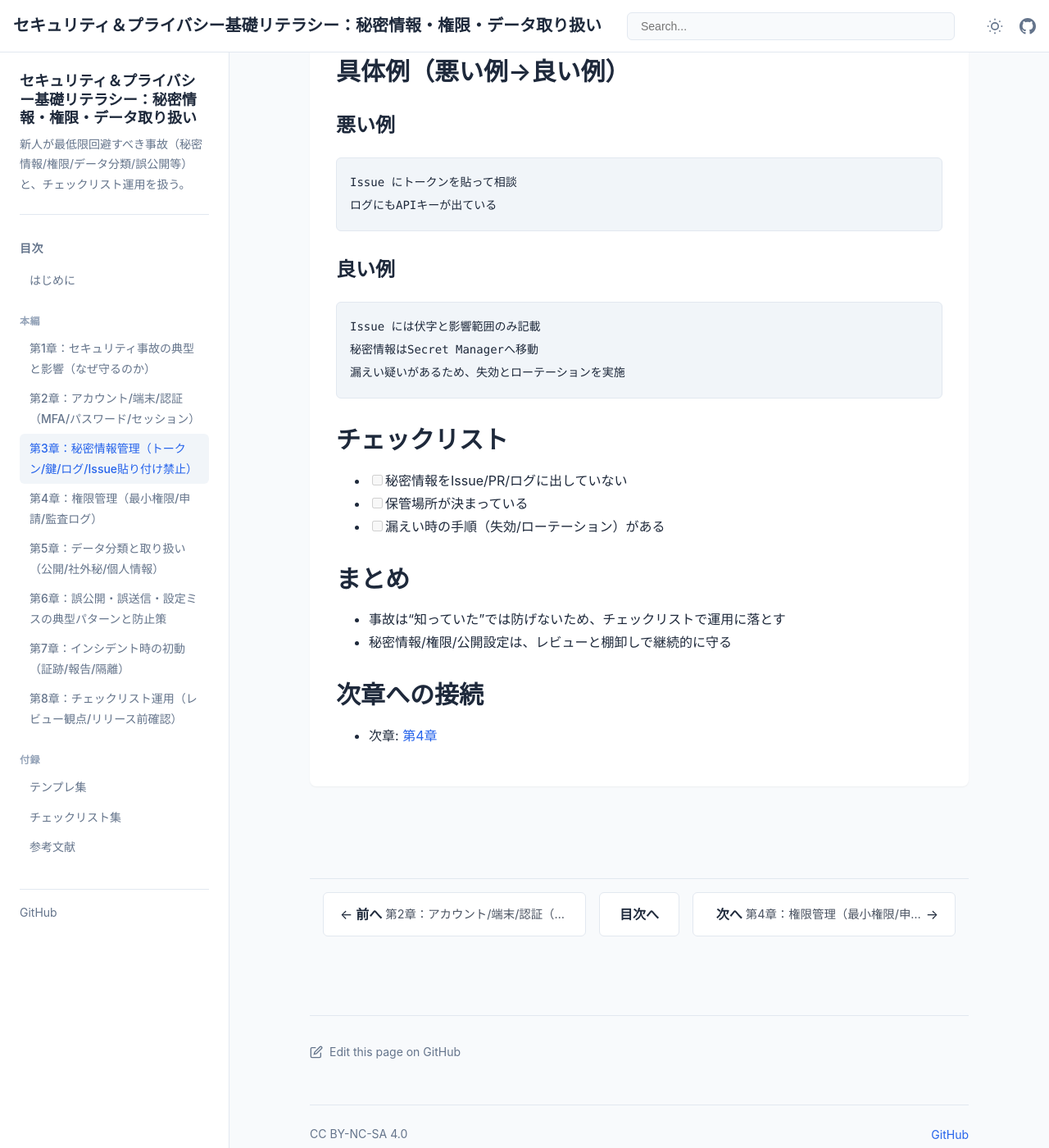
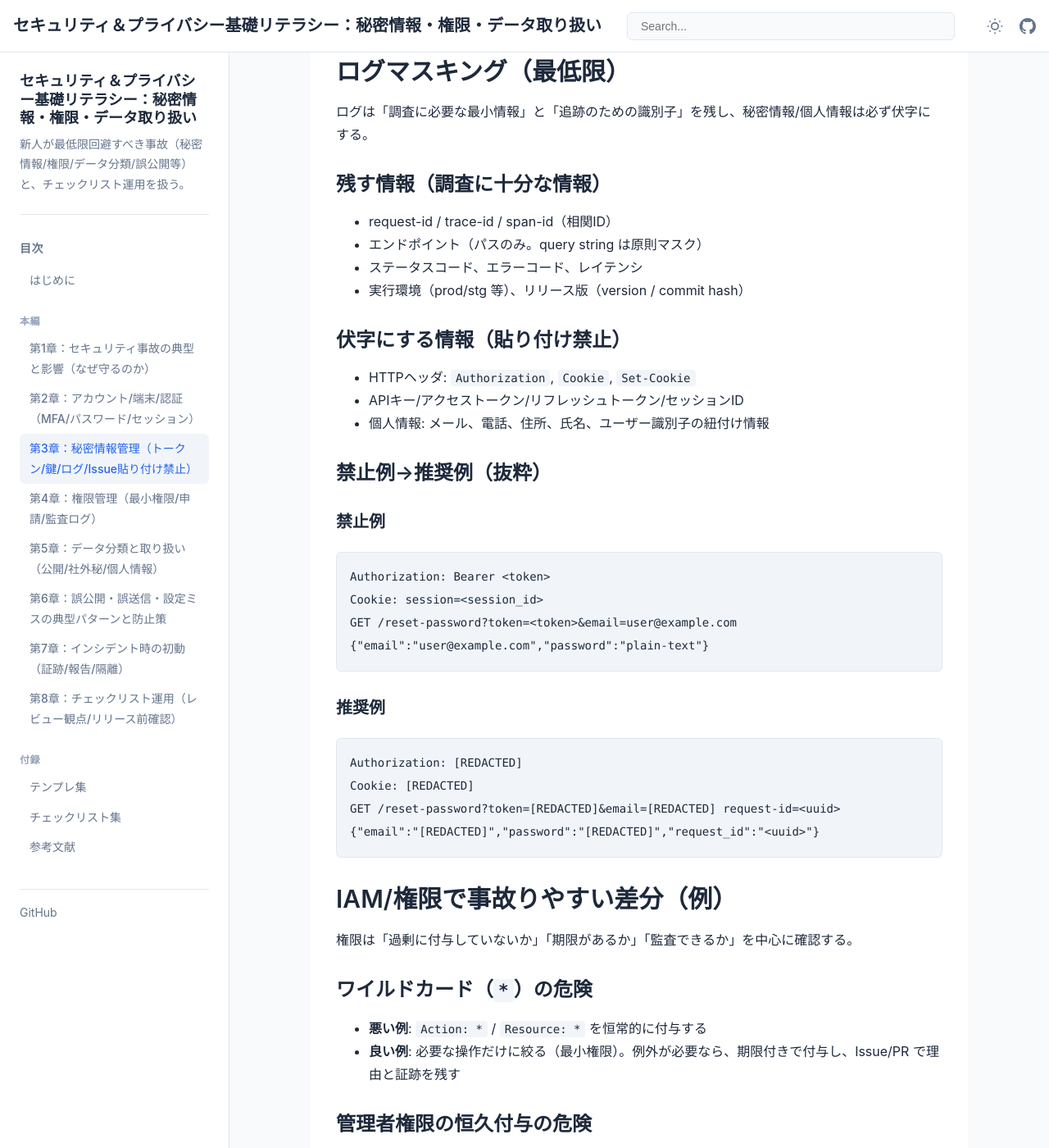
Before and after one commit to itdojp/security-privacy-literacy-book, a Jekyll site: the page built from docs/chapters/chapter-03/index.md, in a window 1280 px wide and 1400 px high, scrolled down 828 px. Shown: the whole window at 82% size. Built offline with Jekyll 4.4.1, drawn with Linux system fonts in a browser that asks for light colours; some of the changed text lies outside the part shown.

Commit message:
docs: expand templates/checklists with concrete examples (issue #13)

````diff
--- a/docs/chapters/chapter-03/index.md
+++ b/docs/chapters/chapter-03/index.md
@@ -27,6 +27,62 @@ order: 30
 - 出力: ログ/CI 出力に出さない
 - 共有: Issue/PR に貼らない（マスク/伏字）
 - 事故時: 失効/ローテーション/影響範囲の確認
+
+## ログマスキング（最低限）
+
+ログは「調査に必要な最小情報」と「追跡のための識別子」を残し、秘密情報/個人情報は必ず伏字にする。
+
+### 残す情報（調査に十分な情報）
+
+- request-id / trace-id / span-id（相関ID）
+- エンドポイント（パスのみ。query string は原則マスク）
+- ステータスコード、エラーコード、レイテンシ
+- 実行環境（prod/stg 等）、リリース版（version / commit hash）
+
+### 伏字にする情報（貼り付け禁止）
+
+- HTTPヘッダ: `Authorization`, `Cookie`, `Set-Cookie`
+- APIキー/アクセストークン/リフレッシュトークン/セッションID
+- 個人情報: メール、電話、住所、氏名、ユーザー識別子の紐付け情報
+
+### 禁止例→推奨例（抜粋）
+
+#### 禁止例
+
+```txt
+Authorization: Bearer <token>
+Cookie: session=<session_id>
+GET /reset-password?token=<token>&email=user@example.com
+{"email":"user@example.com","password":"plain-text"}
+```
+
+#### 推奨例
+
+```txt
+Authorization: [REDACTED]
+Cookie: [REDACTED]
+GET /reset-password?token=[REDACTED]&email=[REDACTED] request-id=<uuid>
+{"email":"[REDACTED]","password":"[REDACTED]","request_id":"<uuid>"}
+```
+
+## IAM/権限で事故りやすい差分（例）
+
+権限は「過剰に付与していないか」「期限があるか」「監査できるか」を中心に確認する。
+
+### ワイルドカード（`*`）の危険
+
+- **悪い例**: `Action: *` / `Resource: *` を恒常的に付与する
+- **良い例**: 必要な操作だけに絞る（最小権限）。例外が必要なら、期限付きで付与し、Issue/PR で理由と証跡を残す
+
+### 管理者権限の恒久付与の危険
+
+- **悪い例**: 管理者ロールを“恒久的に”付与したままにする
+- **良い例**: Breakglass（緊急用）を前提にし、平時は必要最小限 + 承認フロー + 証跡（監査ログ）で運用する
+
+### 期限付き権限の推奨
+
+- 可能なら短命トークン/OIDC/STS等を使い、「使い捨て・期限付き」に寄せる
+- 期限付きでも、監査ログ（誰が/いつ/何を）と棚卸し（定期確認）は必要
 
 ## 具体例（悪い例→良い例）
 
````
Also changed, not shown: docs/appendices/checklists/index.md (+37 -1 lines), docs/appendices/templates/threat-modeling/index.md (+10 -0 lines), docs/chapters/chapter-01/index.md (+2 -0 lines), docs/chapters/chapter-07/index.md (+5 -0 lines).
